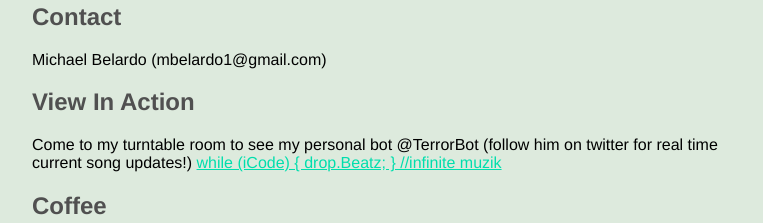
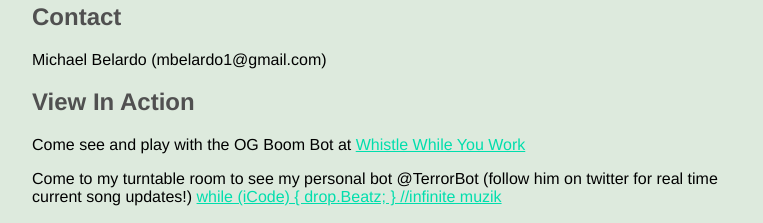
Before and after one commit to TerrordactylDesigns/boombot, a plain HTML site: page index.html in a window 1280 px wide. Shown: the part 2280-2503 px from the top of the page, without its empty margins (258-1021 px from the left). Drawn offline with Linux system fonts and the light colour scheme.

Commit message:
added link to see the original boom bot

```diff
--- a/index.html
+++ b/index.html
@@ -167,6 +167,7 @@ THE SOFTWARE IS PROVIDED "AS IS", WITHOUT WARRANTY OF ANY KIND, EXPRESS OR IMPLI
 <br/>      </p>
 
       <h2>View In Action</h2>
+      <p>Come see and play with the OG Boom Bot at <a href="http://turntable.fm/whistle_while_you_work43">Whistle While You Work</a></p>
       <p>Come to my turntable room to see my personal bot @TerrorBot (follow him on twitter for real time current song updates!) <a href="http://turntable.fm/while_icode_dropbeatz_infinite_muzik">while (iCode) { drop.Beatz; } //infinite muzik</a></p>
 
       <h2>Coffee</h2>
```
